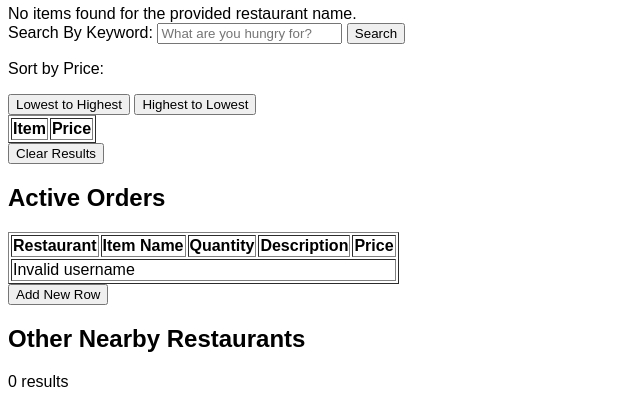
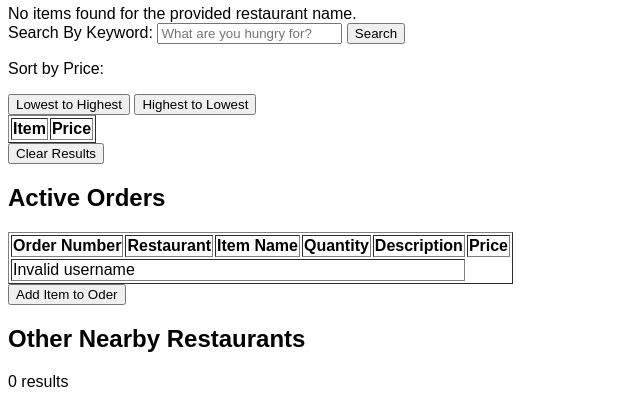
Before and after one commit to Honsoloberg/DataProject, a PHP site: page /restaurantDetails.php in a window 1280 px wide. Shown: the part 679-1078 px from the top of the page, without its empty margins (0-640 px from the left). Run offline with PHP 8.4, Linux system fonts and the light colour scheme; data that the repository does not hold is empty.

Commit message:
small change

```diff
--- a/Site/restaurantDetails.php
+++ b/Site/restaurantDetails.php
@@ -174,11 +174,31 @@
 </div>
 
 
+
+
+
+
+
+
+
+
+
+
+
+
+
+
+
+
+
+
 <h2>Active Orders</h2>
 
 <table border="1">
     <thead>
         <tr>
+
+            <th>Order Number</th>
             <th>Restaurant</th>
             <th>Item Name</th>
             <th>Quantity</th>
@@ -194,11 +214,13 @@
         $usernameVariable = $_SESSION["uname"];
 
         $sql = "SELECT
+                O_Items.O_ID AS Order_Number,
                 O_Items.Quant AS Quantity,
                 Items.Iname AS ItemName,
-                Items.Decript AS Description,
+                Items.Decript AS Descriptions,
                 Items.Price,
                 Restaurant.Rname AS RestaurantName
+
             FROM
                 O_Items
             JOIN
@@ -218,10 +240,11 @@
         if ($result->num_rows > 0) {
             while ($row = $result->fetch_assoc()) {
                 echo '<tr>';
+                echo '<td>' . $row['Order_Number'] . '</td>';
                 echo '<td>' . $row['RestaurantName'] . '</td>';
                 echo '<td>' . $row['ItemName'] . '</td>';
                 echo '<td>' . $row['Quantity'] . '</td>';
-                echo '<td>' . $row['Description'] . '</td>';
+                echo '<td>' . $row['Descriptions'] . '</td>';
                 echo '<td>' . $row['Price'] . '</td>';
                 echo '</tr>';
             }
@@ -241,13 +264,38 @@
 
 
 
+
+
+
+
+
+
+
+
+
+
+
+
+
+
+
+
+
+
+
+
+
+
+
+
+
 <!-- You can add a button or link to trigger the addition of a new row -->
-<button onclick="addNewRow()">Add New Row</button>
+<button onclick="addNewRow()">Add Item to Oder</button>
 
 <script>
 function addNewRow() {
     // You can add logic here to fetch data or get input from the user
-    var newRowData = ['New Restaurant', 'New Item', 1, 'New Description', 10.00];
+    var newRowData = [' ', ' ', '', 0,'',0];
 
     var tableBody = document.getElementById('orderTableBody');
     var newRow = document.createElement('tr');
```
